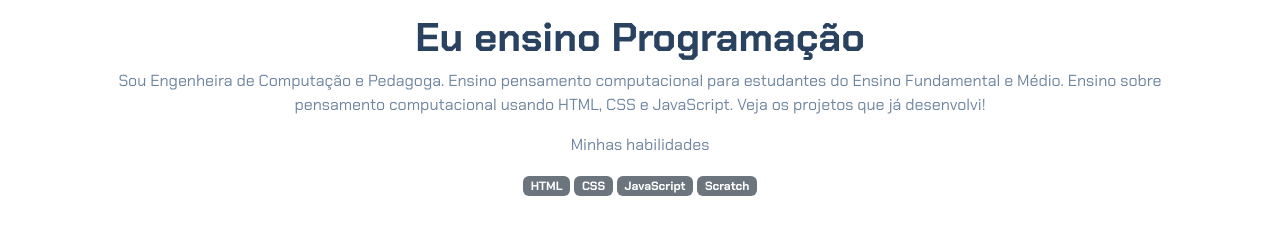
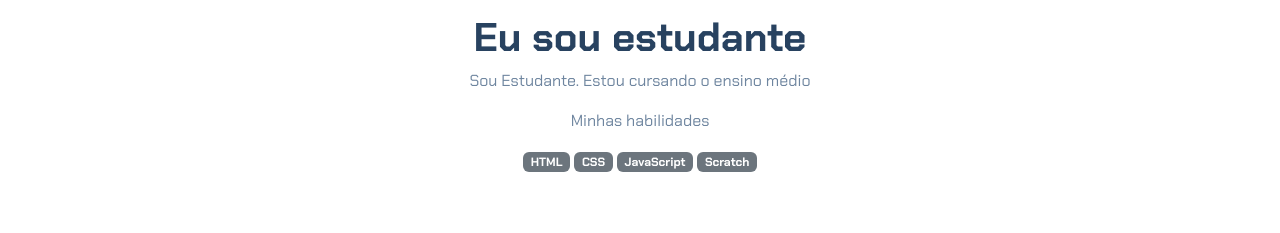
Before and after one commit to joaopedrocruz2023/portifolho, a plain HTML site: page index.html in a window 1280 px wide. Shown: the part 58-291 px from the top of the page. Drawn offline with nearby package versions, Linux system fonts and the light colour scheme.

Commit message:
Update index.html

```diff
--- a/index.html
+++ b/index.html
@@ -15,10 +15,8 @@
         <img src="img/avatar-perfil.png" alt="avatar da Fernanda" class="rounded-circle" width="150" height="150"
             srcset="">
         <p class="lead">Eu sou Joao_</p>
-        <h1>Eu ensino Programação</h1>
-        <p>Sou Engenheira de Computação e Pedagoga. Ensino pensamento computacional para estudantes do Ensino
-            Fundamental e Médio. Ensino sobre pensamento computacional usando HTML, CSS e JavaScript. Veja os projetos
-            que já desenvolvi!</p>
+        <h1>Eu sou estudante</h1>
+        <p>Sou Estudante. Estou cursando o ensino médio</p>
         <p>Minhas habilidades</p>
         <div>
             <p class="badge bg-secondary">HTML</p>
```
